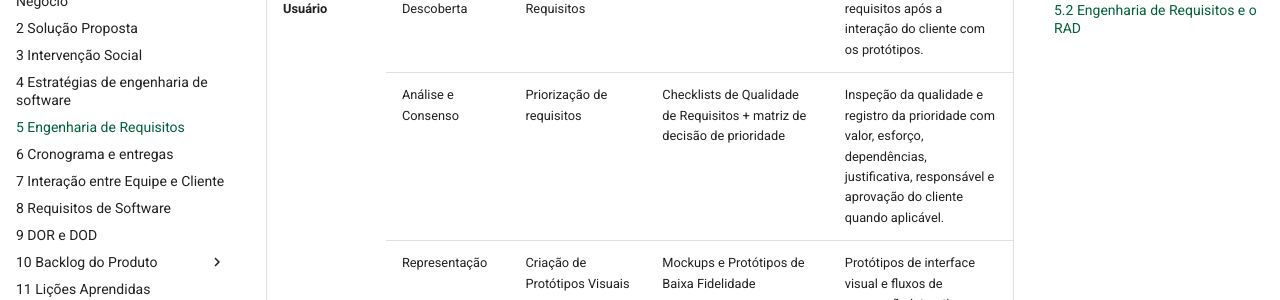
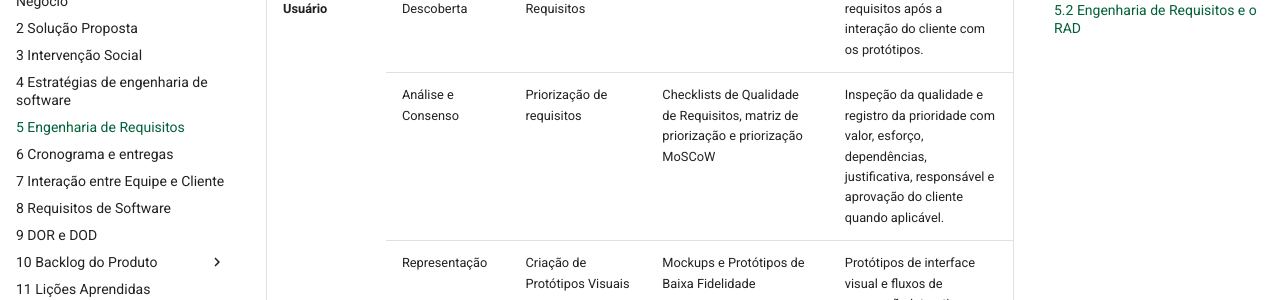
Before and after one commit to mdsreq-fga-unb/REQ-2026.2-T01-IBRADA-NET, an MkDocs documentation site: the page built from docs/documento-visao/5_requisitos.md, in a window 1280 px wide and 900 px high, scrolled down 1963 px. Shown: the part 173-473 px from the top of the window. Built offline with MkDocs 1.6.1 and Material for MkDocs 9.7.7, drawn with Linux system fonts in a browser that asks for light colours.

Commit message:
Correções na tabela 5.2

```diff
--- a/docs/documento-visao/5_requisitos.md
+++ b/docs/documento-visao/5_requisitos.md
@@ -38,6 +38,8 @@
 === "Análise e Consenso: "
     Análise e Consenso feita de forma constante por meio de reuniões de negociação e alinhamento com os representantes do IBRADA (stakeholders) para avaliar quais funcionalidades farão parte do prótotipo trabalhado.
     - **Checklists de Qualidade de Requisitos:** Listas de controle técnico aplicadas internamente para inspecionar clareza, testabilidade, verificabilidade etc. dos requisitos levantados durante o planejamento.
+    - **Priorização MoSCoW:** Técnica primária para classificar os requisitos em Must, Should, Could, Won't Have, garantindo um rápido consenso com o IBRADA sobre o que é essencial para compor o portal nas primeiras iterações.
+    - **Matriz de Priorização 2x2 (Valor de Negócio vs. Esforço Técnico):** Plotagem gráfica para visualização das funcionalidades, permitindo identificar as candidatas ideais para cada incremento de entrega.
 
 
 === "Representação de Requisitos:"
@@ -136,7 +138,7 @@
     <tr>
       <td>Análise e Consenso</td>
       <td>Priorização de requisitos</td>
-      <td>Checklists de Qualidade de Requisitos + matriz de decisão de prioridade</td>
+      <td>Checklists de Qualidade de Requisitos, matriz de priorização e priorização MoSCoW </td>
       <td>Inspeção da qualidade e registro da prioridade com valor, esforço, dependências, justificativa, responsável e aprovação do cliente quando aplicável.</td>
     </tr>
     <tr>
```
